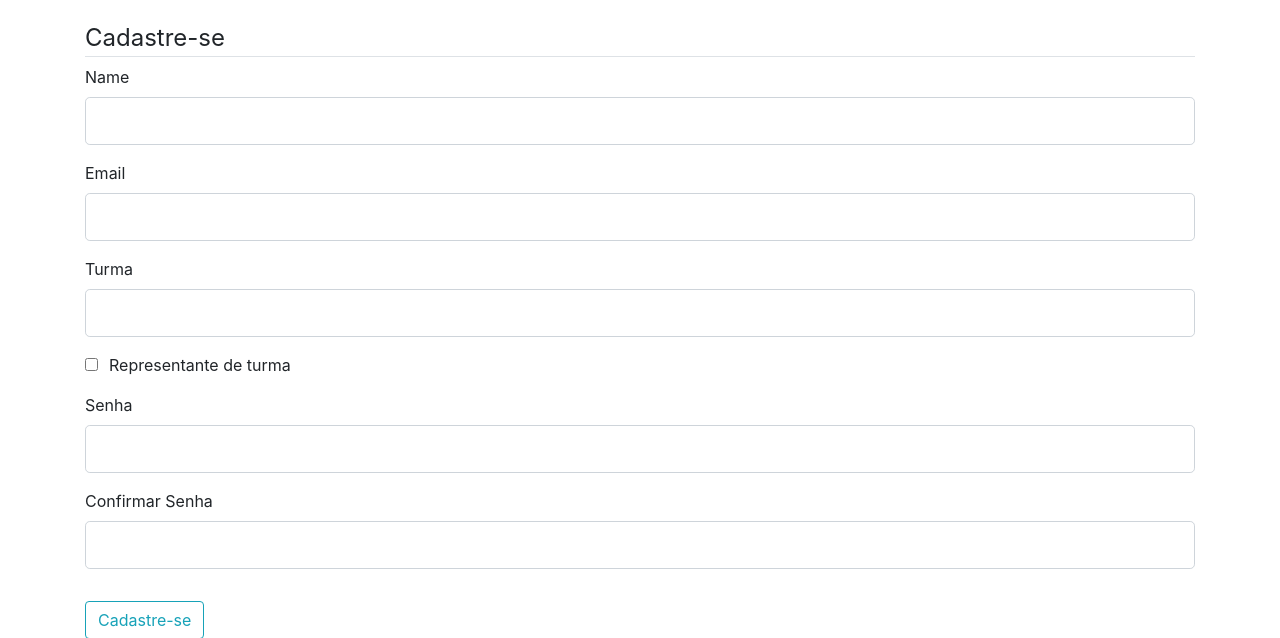
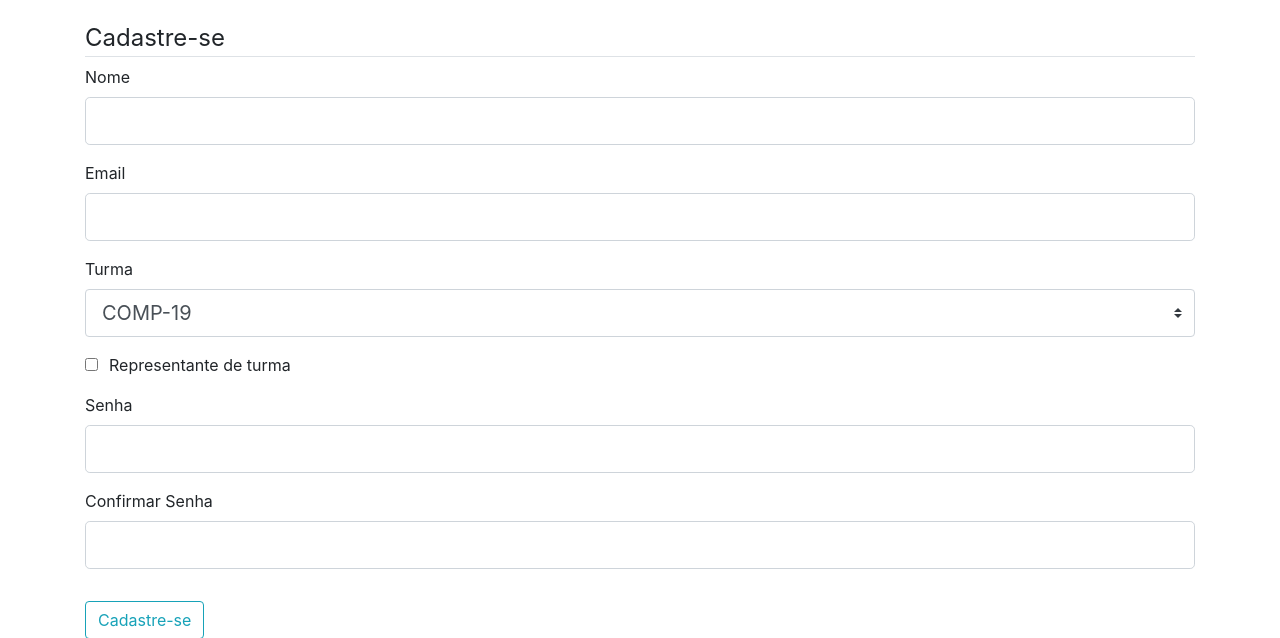
Before and after one commit to raissabmpimentel/facilita, a Flask app: page /cadastro in a window 1280 px wide. Shown: the part 56-694 px from the top of the page. Run offline with Flask 2, Linux system fonts and the light colour scheme; some libraries are stand-ins or nearby versions.

Commit message:
Adding postgresql and dropdown for register form

```diff
--- a/application/__init__.py
+++ b/application/__init__.py
@@ -6,7 +6,7 @@ from flask_login import LoginManager
 
 app = Flask(__name__)
 app.config['SECRET_KEY'] = '28f107fb0626ad3488b8f7a4437ab21e0acae7be'
-app.config['SQLALCHEMY_DATABASE_URI'] = 'sqlite:///database.db'
+app.config['SQLALCHEMY_DATABASE_URI'] = 'postgresql://postgres:password@localhost:5432/my_database'
 db = SQLAlchemy(app)
 bcrypt = Bcrypt(app)
 login_manager = LoginManager(app)
--- a/application/forms.py
+++ b/application/forms.py
@@ -1,15 +1,22 @@
+#coding: utf-8
+
 from flask_wtf import FlaskForm
 from flask_login import current_user
-from wtforms import StringField, PasswordField, SubmitField, BooleanField, TextAreaField
+from wtforms import StringField, PasswordField, SubmitField, BooleanField, SelectField
 from wtforms.validators import DataRequired, Length, Email, EqualTo, ValidationError
 from application.models import User
 
+
 class RegistrationForm(FlaskForm):
-    name = StringField('Name',
+    choices = [('COMP19','COMP-19'),('AER19','AER-19'),('AESP19','AESP-19'),('ELE19','ELE-19'),('CIVIL19','CIVIL-19'),('MEC19','MEC-19'),
+    ('COMP20','COMP-20'),('AER20','AER-20'),('AESP20','AESP-20'),('ELE20','ELE-20'),('CIVIL20','CIVIL-20'),('MEC20','MEC-20'),
+    ('COMP21','COMP-21'),('AER21','AER-21'),('AESP21','AESP-21'),('ELE20','ELE-21'),('CIVIL21','CIVIL-21'),('MEC21','MEC-21'),
+    ('FUND22','FUND-22'),('FUND23','FUND-23')]
+    name = StringField('Nome',
                validators=[DataRequired(), Length(min=4, max=120)])
     email = StringField('Email',
             validators=[DataRequired(), Email()])
-    classITA = StringField('Turma', validators=[DataRequired()])
+    classITA = SelectField('Turma', choices=choices ,validators=[DataRequired()])
     isRepr = BooleanField('Representante de turma')
     password = PasswordField('Senha', validators=[DataRequired()])
     confirm_password = PasswordField('Confirmar Senha',
--- a/application/routes.py
+++ b/application/routes.py
@@ -1,3 +1,5 @@
+#coding: utf-8
+
 from flask import render_template, redirect, url_for, flash
 from application import app, bcrypt, db
 from application.forms import RegistrationForm, LoginForm
--- a/application/templates/register.html
+++ b/application/templates/register.html
@@ -40,14 +40,14 @@
                 <div class="form-group">
                     {{ form.classITA.label(class="form-control-label") }}
                     {% if form.classITA.errors %}
-                        {{ form.classITA(class="form-control form-control-lg is-invalid") }}
+                        {{ form.classITA(class="custom-select custom-select-lg is-invalid") }}
                         <div class="invalid-feedback">
                             {% for error in form.classITA.errors %}
                                 <span>{{ error }}</span>
                             {% endfor %}
                         </div>
                     {% else %}
-                        {{ form.classITA(class="form-control form-control-lg") }}
+                        {{ form.classITA(class="custom-select custom-select-lg") }}
                     {% endif %}
                 </div>
                 <div class="form-group">
```
Also changed, not shown: requirements.txt (+14 -1 lines), application/database.db (deleted).
